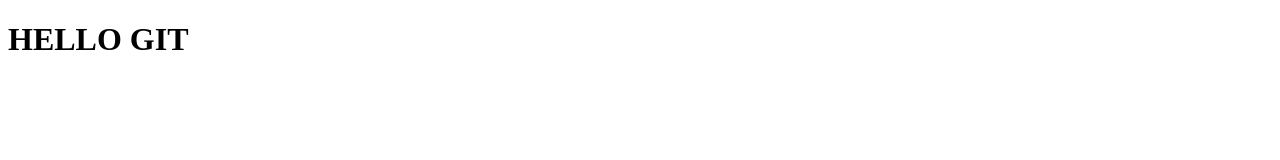
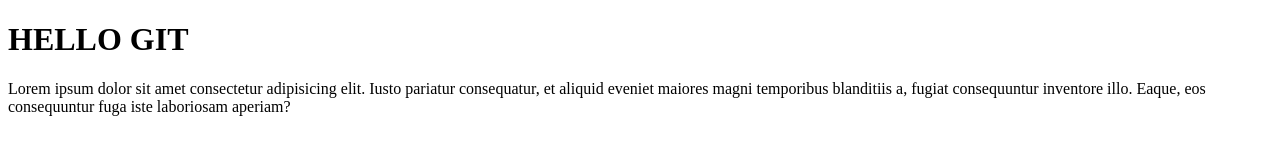
Before and after one commit to abirazmyne/practice-repository, a plain HTML site: page index.html in a window 1280 px wide. Drawn offline with Linux system fonts and the light colour scheme.

Commit message:
ptagadded

```diff
--- a/index.html
+++ b/index.html
@@ -7,5 +7,6 @@
 </head>
 <body>
     <h1>HELLO GIT</h1>
+    <p>Lorem ipsum dolor sit amet consectetur adipisicing elit. Iusto pariatur consequatur, et aliquid eveniet maiores magni temporibus blanditiis a, fugiat consequuntur inventore illo. Eaque, eos consequuntur fuga iste laboriosam aperiam?</p>
 </body>
 </html>
```
